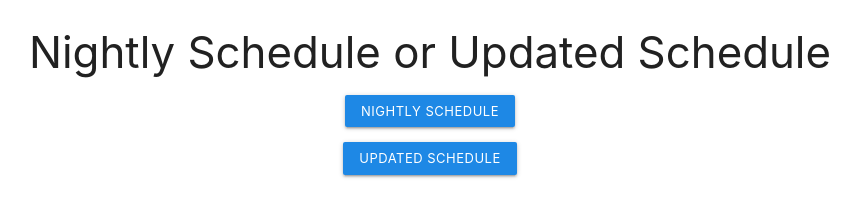
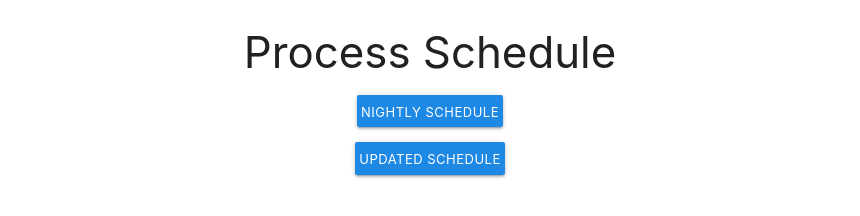
Before and after one commit to Bas-Man/WorkScheduleAutomation, a plain HTML site: page code/home.html in a window 1280 px wide. Shown: the whole page, without its empty margins (210-1070 px from the left). Drawn offline with nearby package versions, Linux system fonts and the light colour scheme.

Commit message:
Added some CSS to make the contents look better on phones.

```diff
--- a/code/home.html
+++ b/code/home.html
@@ -6,21 +6,38 @@
     <link href="https://fonts.googleapis.com/icon?family=Material+Icons" rel="stylesheet">
     <link rel="stylesheet" href="https://cdnjs.cloudflare.com/ajax/libs/materialize/1.0.0/css/materialize.min.css">
     <style>
-      .form-row {
+       .form-row {
         margin-bottom:15px;
-      }
+        }
+       /* Extra small devices (phones, 600px and down) */
+       @media only screen and (max-width: 600px) {
+       }
+       /* Small devices (portrait tablets and large phones, 600px and up) */
+       @media only screen and (min-width: 600px) {
+       .button {
+        font-size: 60px;
+        padding: 60px 70px
+       }
+       }
+       /* Large devices (laptops/desktops, 992px and up) */
+       @media only screen and (min-width: 992px) {
+       .button {
+        font-size: 13px !important;
+        padding: 1px 4px !important;
+       }
+       }
     </style>
   </head>
   <body>
   <center>
-    <div class="form-row">
-      <h3>Nightly Schedule or Updated Schedule</h3>
+    <div class="header">
+      <h3>Process Schedule</h3>
     </div>
     <div class="form-row">
-      <button id="nightlyBtn" class="waves-effect waves-light btn-small blue darken-1">Nightly Schedule</button>
+      <button id="nightlyBtn" class="waves-effect waves-light btn-small blue darken-1 button">Nightly Schedule</button>
     </div>
     <div class="form-row">
-      <button id="updateBtn" class="waves-effect waves-light btn-small blue darken-1">Updated Schedule</button>
+      <button id="updateBtn" class="waves-effect waves-light btn-small blue darken-1 button">Updated Schedule</button>
     </div>
   </center>
     <script src="https://cdnjs.cloudflare.com/ajax/libs/materialize/1.0.0/js/materialize.min.js"></script>
```
